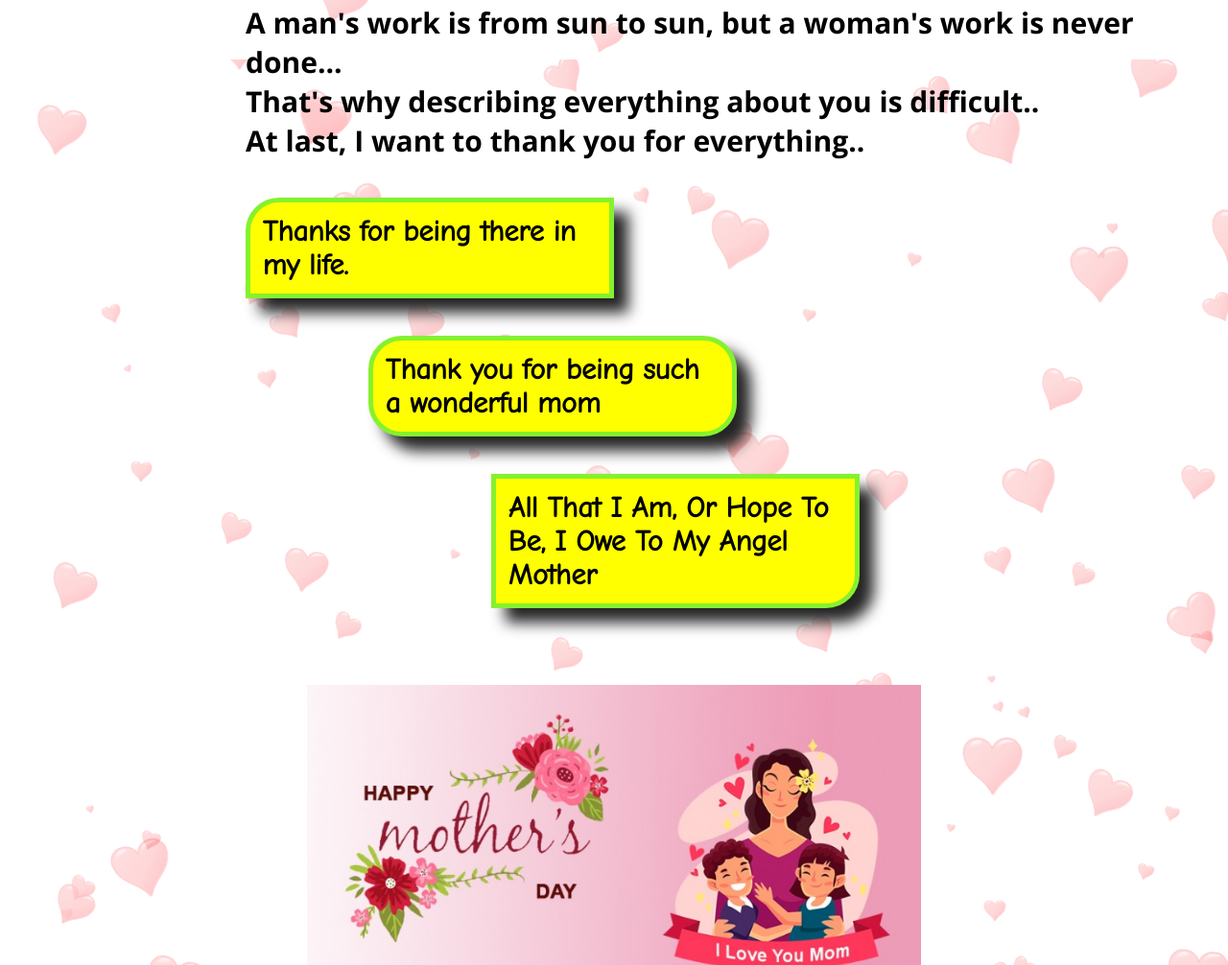
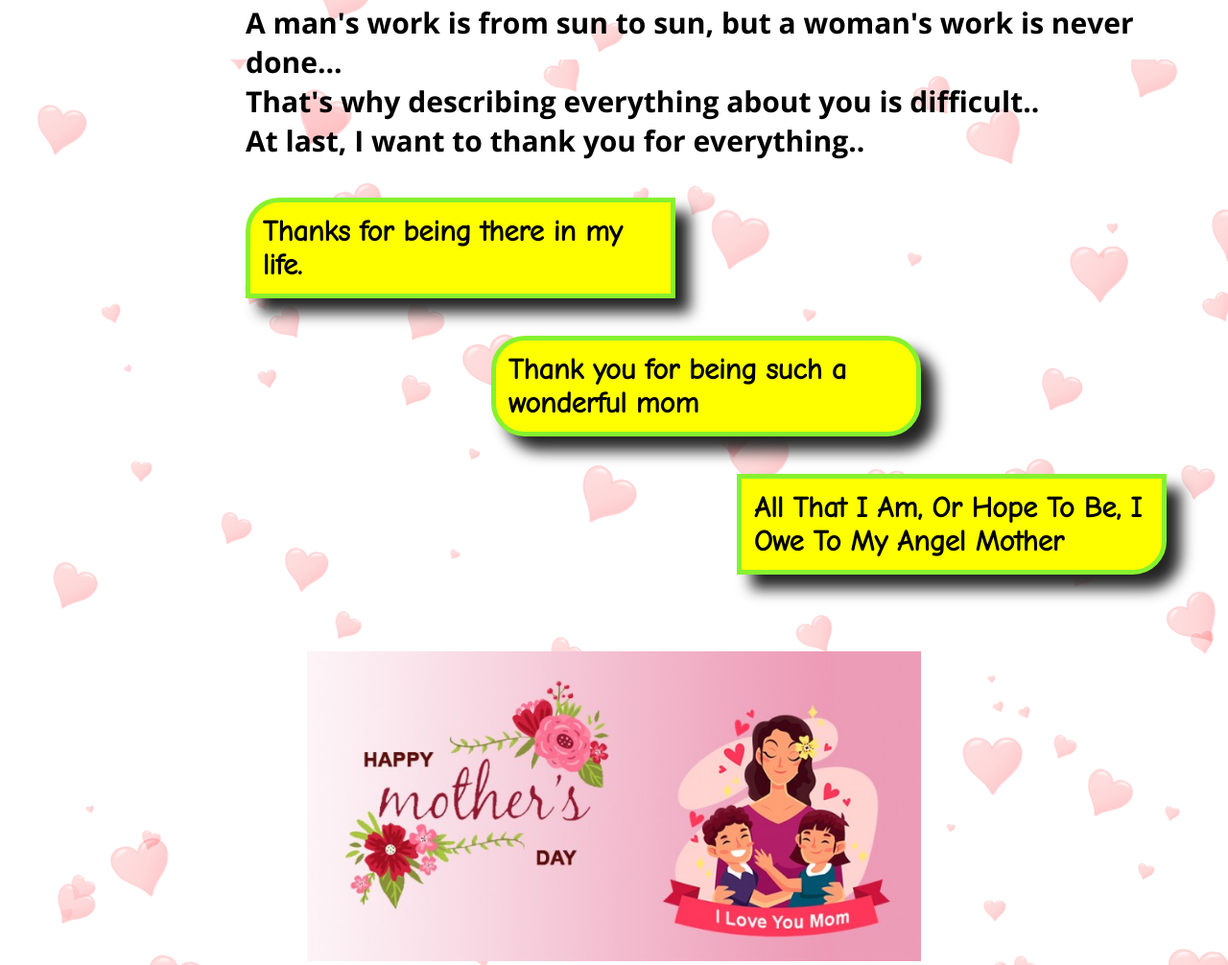
Before and after one commit to Lamia-Zaman/MOM-project-updated, a plain HTML site: page 2ndpage.html in a window 1280 px wide. Shown: the part 5813-6819 px from the top of the page at 96% size. Drawn offline with Linux system fonts and the light colour scheme.

Commit message:
MOM update-2

```diff
--- a/main1.css
+++ b/main1.css
@@ -132,7 +132,7 @@ body{
     font-weight: bold;
     margin-top: 3%;
     margin-left: 20% ;
-    margin-right: 50%;
+    margin-right: 45%;
     background-color: var(--yellow);
     padding: 1%;
     border:  5px solid var(--green);
@@ -145,8 +145,8 @@ body{
     font-size: 30px;
     font-weight: bold;
     margin-top: 3%;
-    margin-left: 30% ;
-    margin-right: 40%;
+    margin-left: 40% ;
+    margin-right: 25%;
     background-color: var(--yellow);
     padding: 1%;
     border:  5px solid var(--green);
@@ -159,8 +159,8 @@ body{
     font-size: 30px;
     font-weight: bold;
     margin-top: 3%;
-    margin-left: 40% ;
-    margin-right: 30%;
+    margin-left: 60% ;
+    margin-right: 5%;
     background-color: var(--yellow);
     padding: 1%;
     border:  5px solid var(--green);
```
